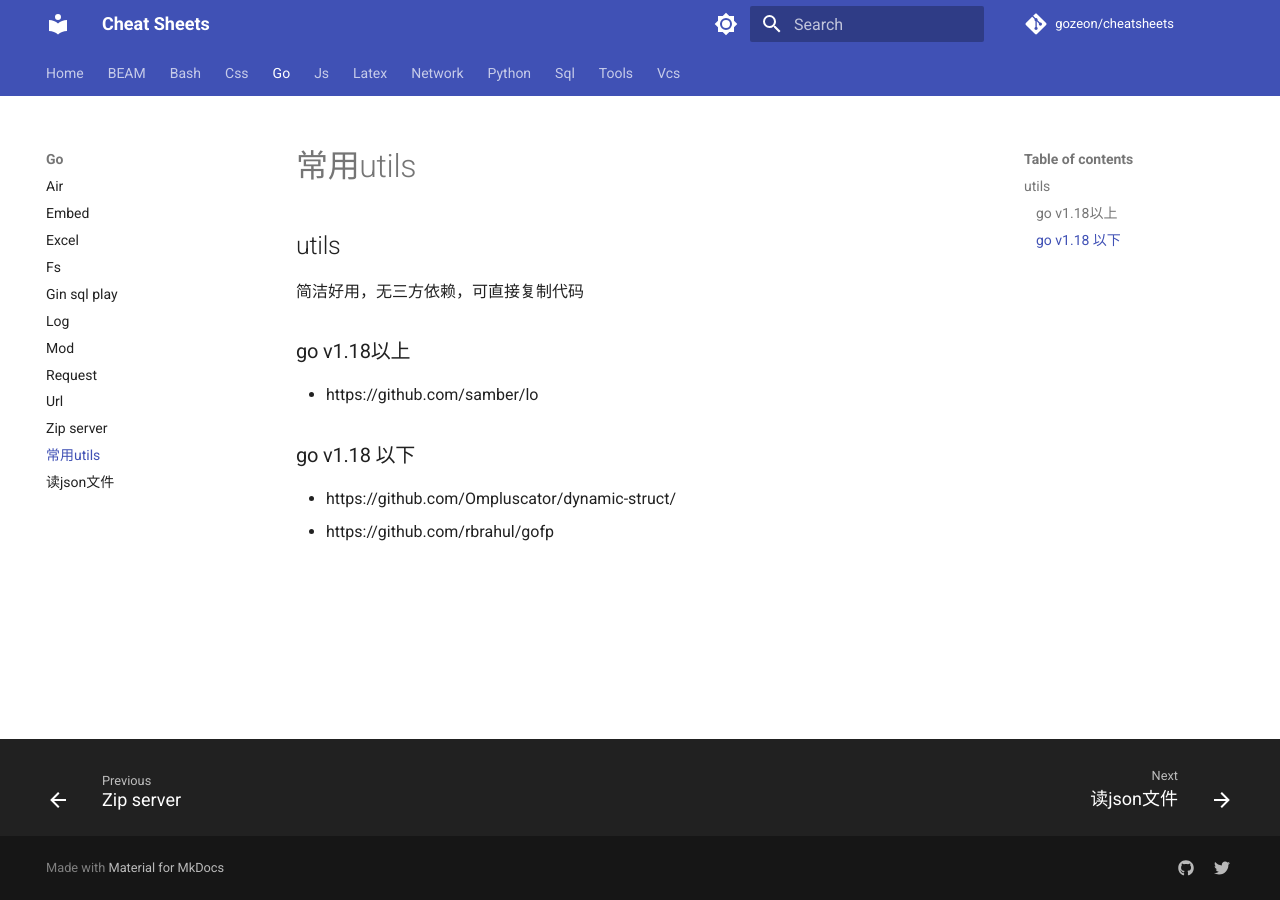
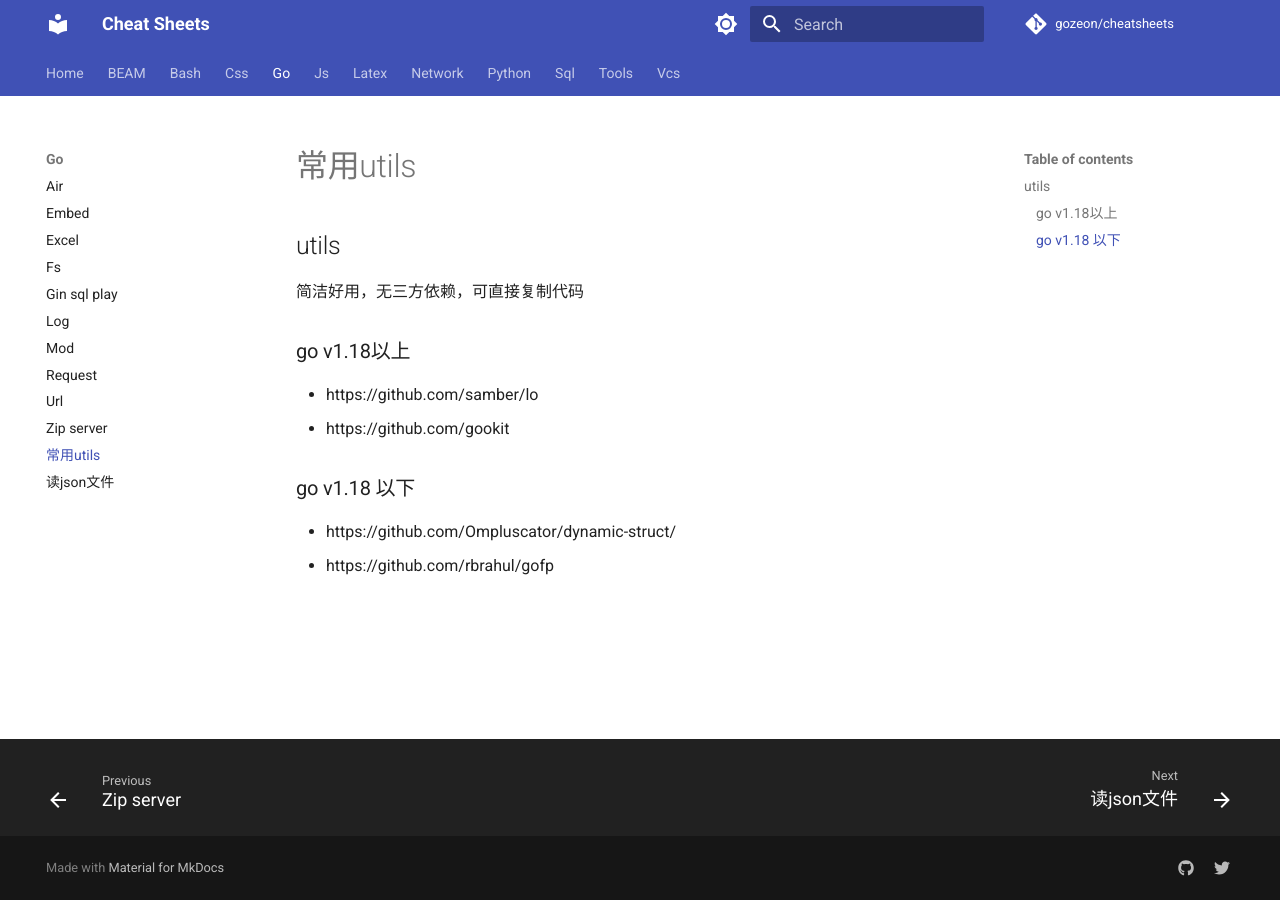
Before and after one commit to gozeon/cheatsheets, an MkDocs documentation site: the page built from docs/go/常用utils.md, in a window 1280 px wide. Built offline with MkDocs 1.6.1 and Material for MkDocs 9.7.7, drawn with Linux system fonts in a browser that asks for light colours; comment, search, counter and statistics services are not loaded; some of the changed lines change nothing that is shown.

Commit message:
Update 常用utils.md

```diff
--- a/docs/go/常用utils.md
+++ b/docs/go/常用utils.md
@@ -5,6 +5,7 @@
 ### go v1.18以上
 
 - https://github.com/samber/lo
+- https://github.com/gookit
 
 ### go v1.18 以下
 
```
